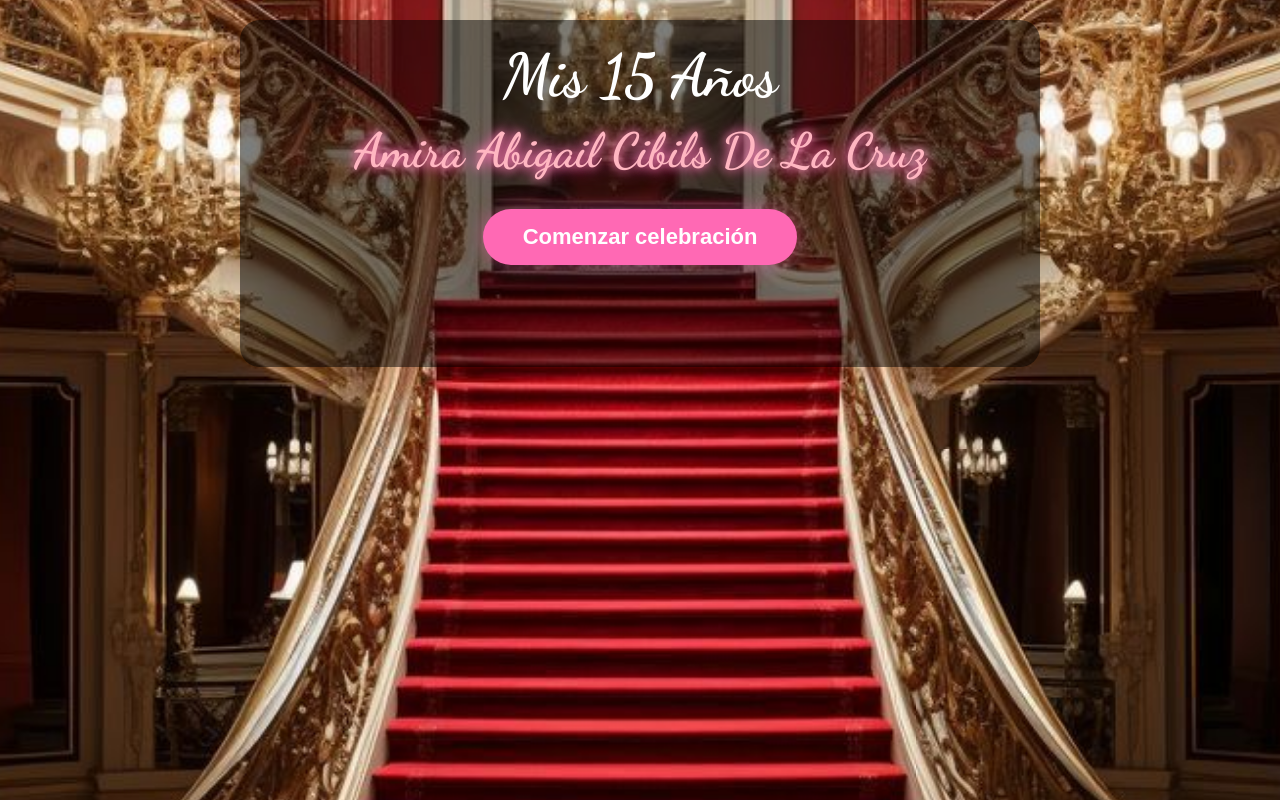
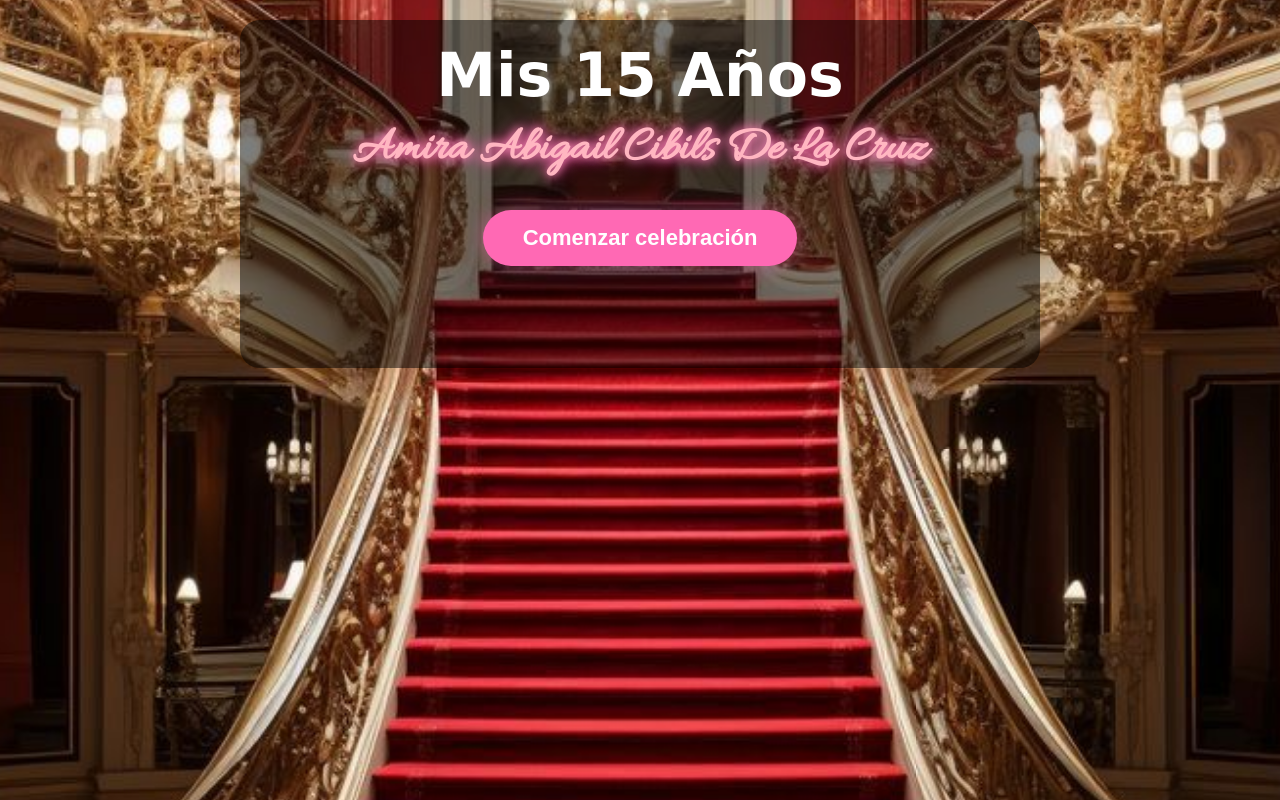
Before and after one commit to Carlosrodas1908/15_amira_cibils, a plain HTML site: page index.html in a window 1280 px wide. Drawn offline with Linux system fonts and the light colour scheme.

Commit message:
Update index.html

```diff
--- a/index.html
+++ b/index.html
@@ -6,7 +6,7 @@
   <title>Mis 15 Años</title>
 
   <!-- Fuentes elegantes -->
-  <link href="https://fonts.googleapis.com/css2?family=Dancing+Script:wght@700&family=Poppins:wght@400;600&display=swap" rel="stylesheet" />
+ <link href="https://fonts.googleapis.com/css2?family=Allura&family=Poppins:wght@400;600&display=swap" rel="stylesheet">
 
   <style>
     * {
@@ -66,7 +66,7 @@
     }
 
     .nombre {
-      font-family: 'Dancing Script', cursive;
+      font-family: 'Allura', cursive;
       font-size: 8vw;
       color: #ffb6c1;
       opacity: 0;
```
